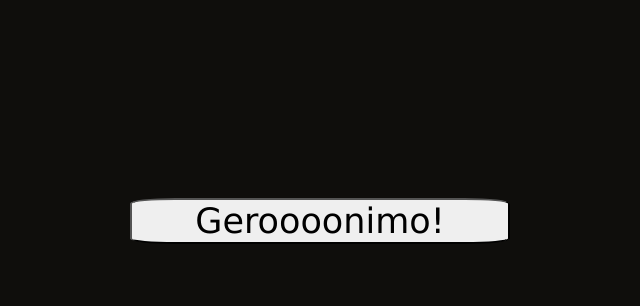
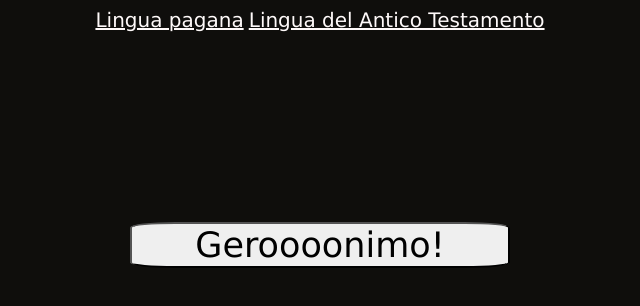
Before and after one commit to mhevk0/Propedeutic-year, a plain HTML site: page greek.html in a window 1280 px wide. Shown: the whole page, without its empty margins (320-960 px from the left). Drawn offline with Linux system fonts and the light colour scheme.

Commit message:
Update greek.html

```diff
--- a/greek.html
+++ b/greek.html
@@ -9,7 +9,10 @@
   <title>Greek Verbal Forms</title>
 </head>
 <body>
-
+  <div class="navbar">
+    <a href="greek.html">Lingua pagana</a>
+    <a href="hebrew.html">Lingua del Antico Testamento</a>
+    </div>
 
   <input type = "button" class = "button" id = "geronimo" value = "Geroooonimo!" onClick = "givingTask();">
   <p id = "myTask"></p>
```
